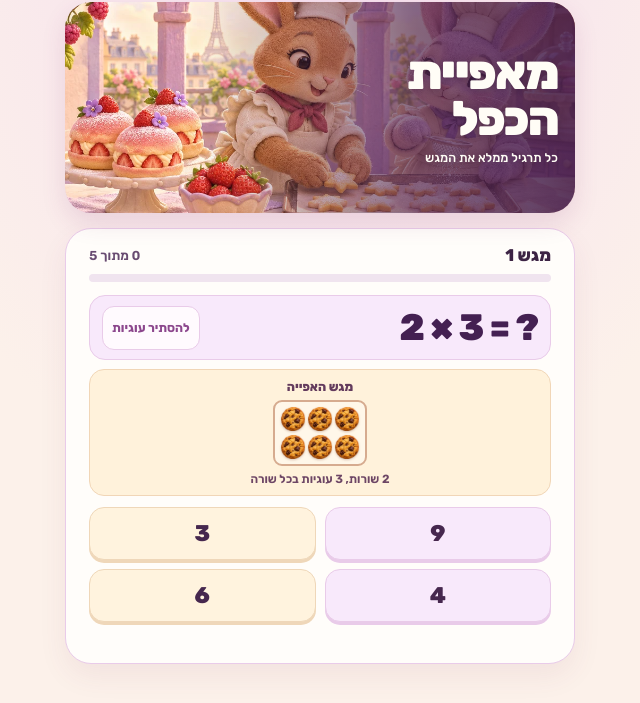
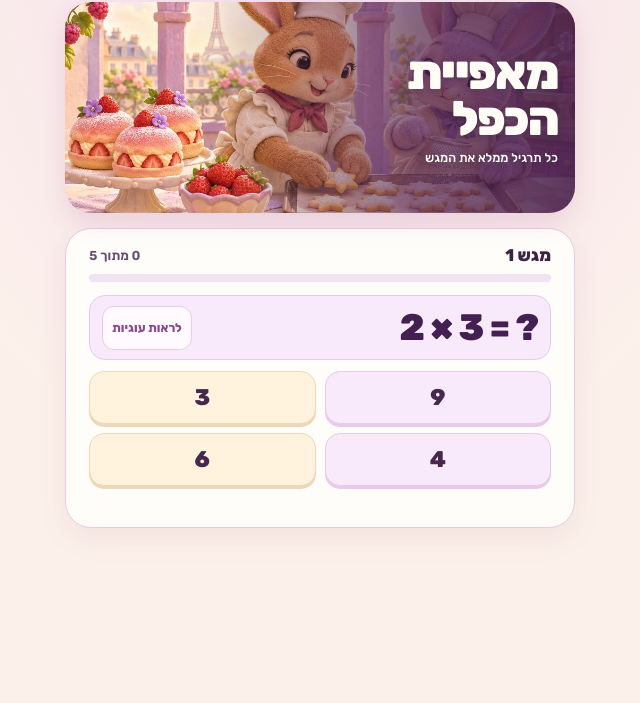
Before and after one commit to AmitShe/multiplication-bakery, a plain HTML site: page index.html in a window 1280 px wide. Shown: the part 75-778 px from the top of the page, without its empty margins (320-960 px from the left). Drawn offline with Linux system fonts and the light colour scheme.

Commit message:
Close the cookie hint at the start of every question

```diff
--- a/game.js
+++ b/game.js
@@ -94,7 +94,7 @@ function newOrder() {
     "=", fact.missing === "product" ? "?" : fact.product];
   $("problem").textContent = equation.join(" ");
   makeCookies();
-  renderModel(level <= 2);
+  renderModel(false);
   choices.replaceChildren(...fact.options.map(value => {
     const button = document.createElement("button");
     button.type = "button";
--- a/index.html
+++ b/index.html
@@ -11,7 +11,7 @@
   <link rel="apple-touch-icon" href="assets/apple-touch-icon.png" sizes="180x180">
   <link rel="manifest" href="manifest.json">
   <link rel="stylesheet" href="style.css?v=4">
-  <script type="module" src="game.js?v=4"></script>
+  <script type="module" src="game.js?v=5"></script>
 </head>
 <body>
   <main class="app">
```
Also changed, not shown: 1 other file.
